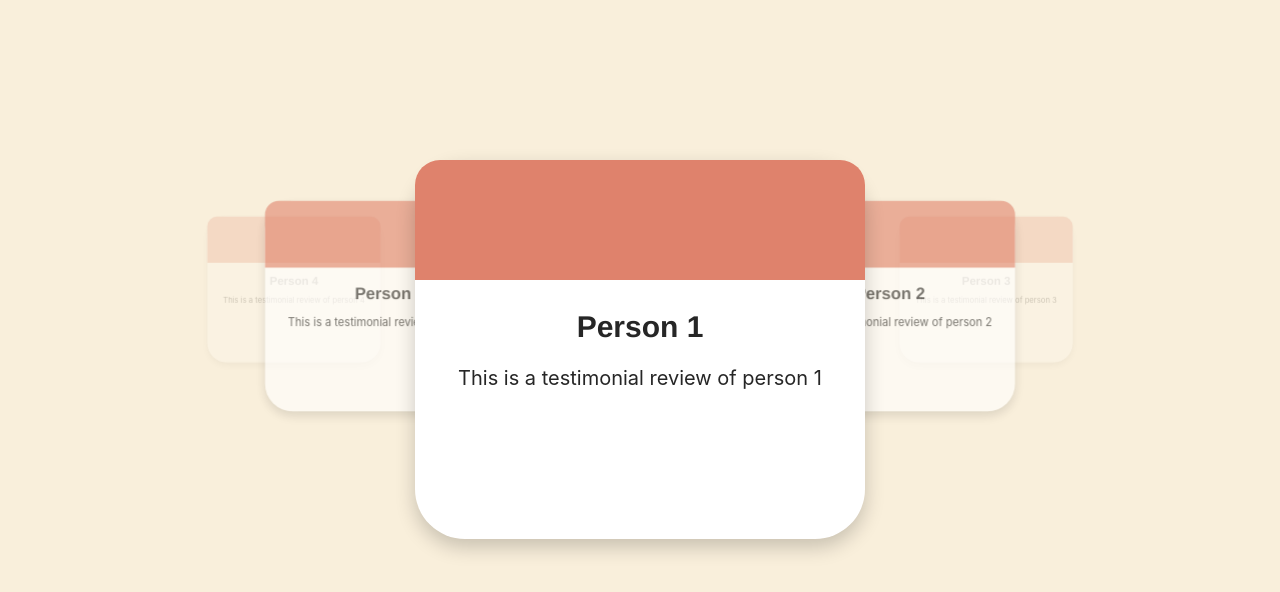
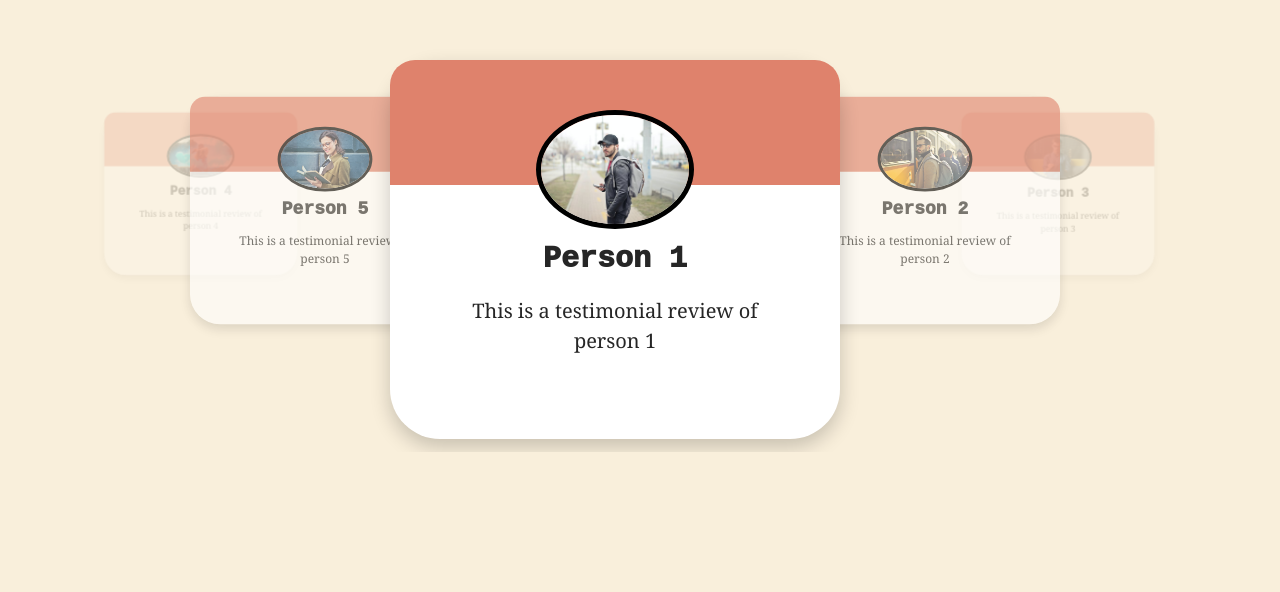
Before and after one commit to mohamedsaajid/animated-testimonial, a plain HTML site: page index.html in a window 1280 px wide. Shown: the part 148-740 px from the top of the page. Drawn offline with nearby package versions, Linux system fonts and the light colour scheme.

Commit message:
Add files via upload

```diff
--- a/index.html
+++ b/index.html
@@ -14,7 +14,7 @@
             <a class="carousel-item" href="#">
                 <div class="card">
                     <div class="box1"></div>
-                    <div class="img-area"><img src="    " alt=""></div>
+                    <div class="img-area"><img src="img/pexels-andrea-piacquadio-845457.jpg" alt=""></div>
                     <div class="main-text">
                         <h2>Person 1</h2>
                         <p>This is a testimonial review of person 1</p>
@@ -24,7 +24,7 @@
             <a class="carousel-item" href="#">
                 <div class="card">
                     <div class="box1"></div>
-                    <div class="img-area"><img src="" alt=""></div>
+                    <div class="img-area"><img src="img/pexels-andrea-piacquadio-837358.jpg" alt=""></div>
                     <div class="main-text">
                         <h2>Person 2</h2>
                         <p>This is a testimonial review of person 2</p>
@@ -34,7 +34,7 @@
             <a class="carousel-item" href="#">
                 <div class="card">
                     <div class="box1"></div>
-                    <div class="img-area"><img src="" alt=""></div>
+                    <div class="img-area"><img src="img/pexels-pixabay-39866.jpg" alt=""></div>
                     <div class="main-text">
                         <h2>Person 3</h2>
                         <p>This is a testimonial review of person 3</p>
@@ -44,7 +44,7 @@
             <a class="carousel-item" href="#">
                 <div class="card">
                     <div class="box1"></div>
-                    <div class="img-area"><img src="" alt=""></div>
+                    <div class="img-area"><img src="img/pexels-trinity-kubassek-445109.jpg" alt=""></div>
                     <div class="main-text">
                         <h2>Person 4</h2>
                         <p>This is a testimonial review of person 4</p>
@@ -54,7 +54,7 @@
             <a class="carousel-item" href="#">
                 <div class="card">
                     <div class="box1"></div>
-                    <div class="img-area"><img src="" alt=""></div>
+                    <div class="img-area"><img src="img/pexels-andrea-piacquadio-762080.jpg" alt=""></div>
                     <div class="main-text">
                         <h2>Person 5</h2>
                         <p>This is a testimonial review of person 5</p>
--- a/styles.css
+++ b/styles.css
@@ -3,12 +3,12 @@ body {
 }
 
 .carousel {
-    height: 100vh;
-    perspective: 250px;
+    height: 75vh;
+    perspective: 300px;
 }
 
 .carousel .carousel-item {
-    width: 450px;
+    width: 500px;
 }
 
 .card {
@@ -24,14 +24,14 @@ body {
 
 .img-area img{
     border-radius: 50%;
-    border: 7px solid #fff;
-    margin-top: -80px;
-    width: 30%;
+    border: 5px solid #000;
+    margin-top: -75px;
+    width: 35%;
 }
 
 .box1{
     background: #DF826C;
-    height: 120px;
+    height: 125px;
     border-radius: 25px 25px 0 0;
 }
 
@@ -48,10 +48,11 @@ body {
     font-weight: 1000;
     font-size: 30px;
     margin: 0 0 20px;
-    font-family: 'Franklin Gothic Medium', 'Arial Narrow', Arial, sans-serif;
+    font-family: 'Courier New', Courier, monospace
 }
 
 .main-text p{
     font-size: 20px;
-    padding: 0 35px;
+    padding: 0 50px;
+    font-family: Cambria, Cochin, Georgia, Times, 'Times New Roman', serif
 }
```
Also changed, not shown: img/pexels-andrea-piacquadio-762080.jpg (added), img/pexels-andrea-piacquadio-837358.jpg (added), img/pexels-andrea-piacquadio-845457.jpg (added), img/pexels-pixabay-39866.jpg (added), img/pexels-trinity-kubassek-445109.jpg (added).
